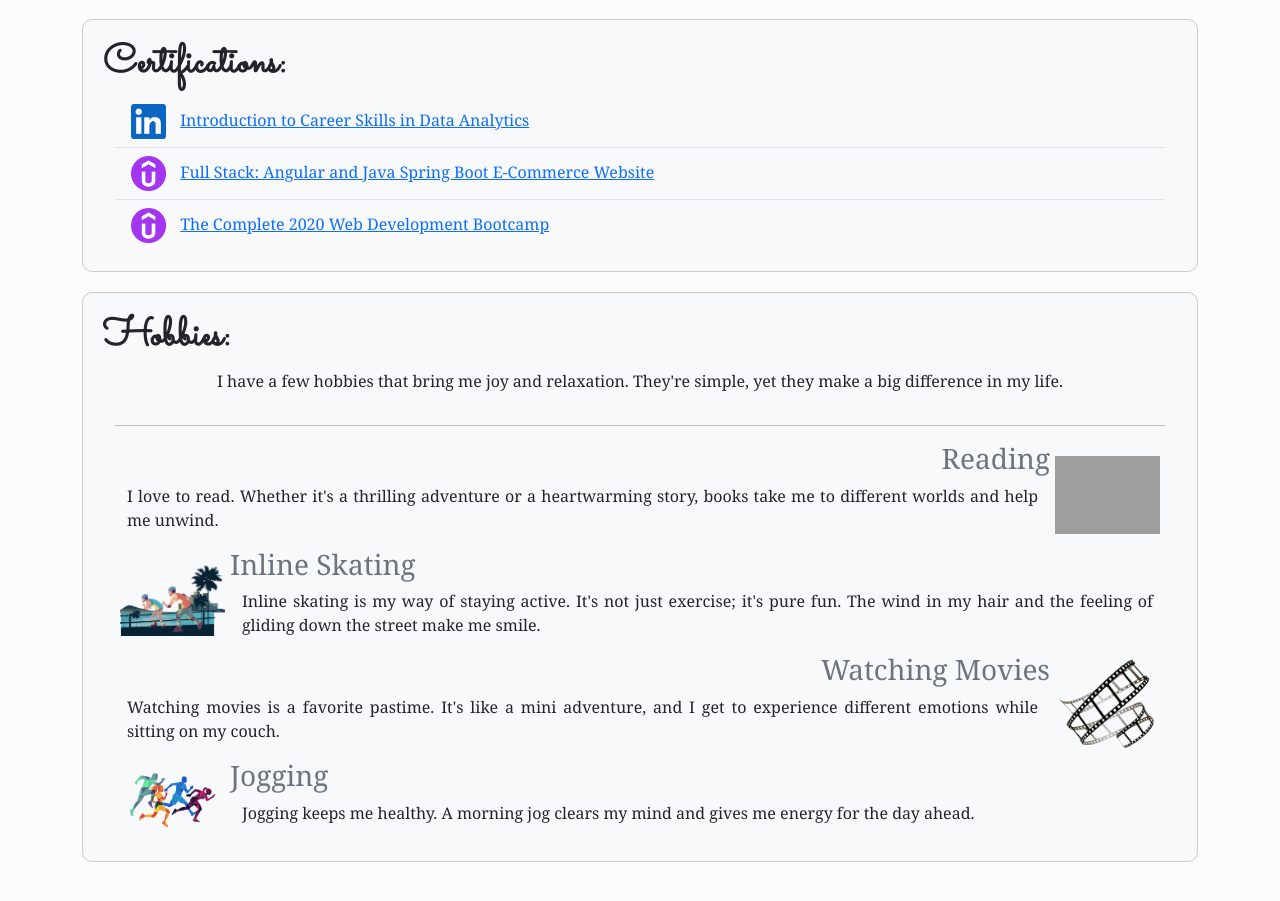
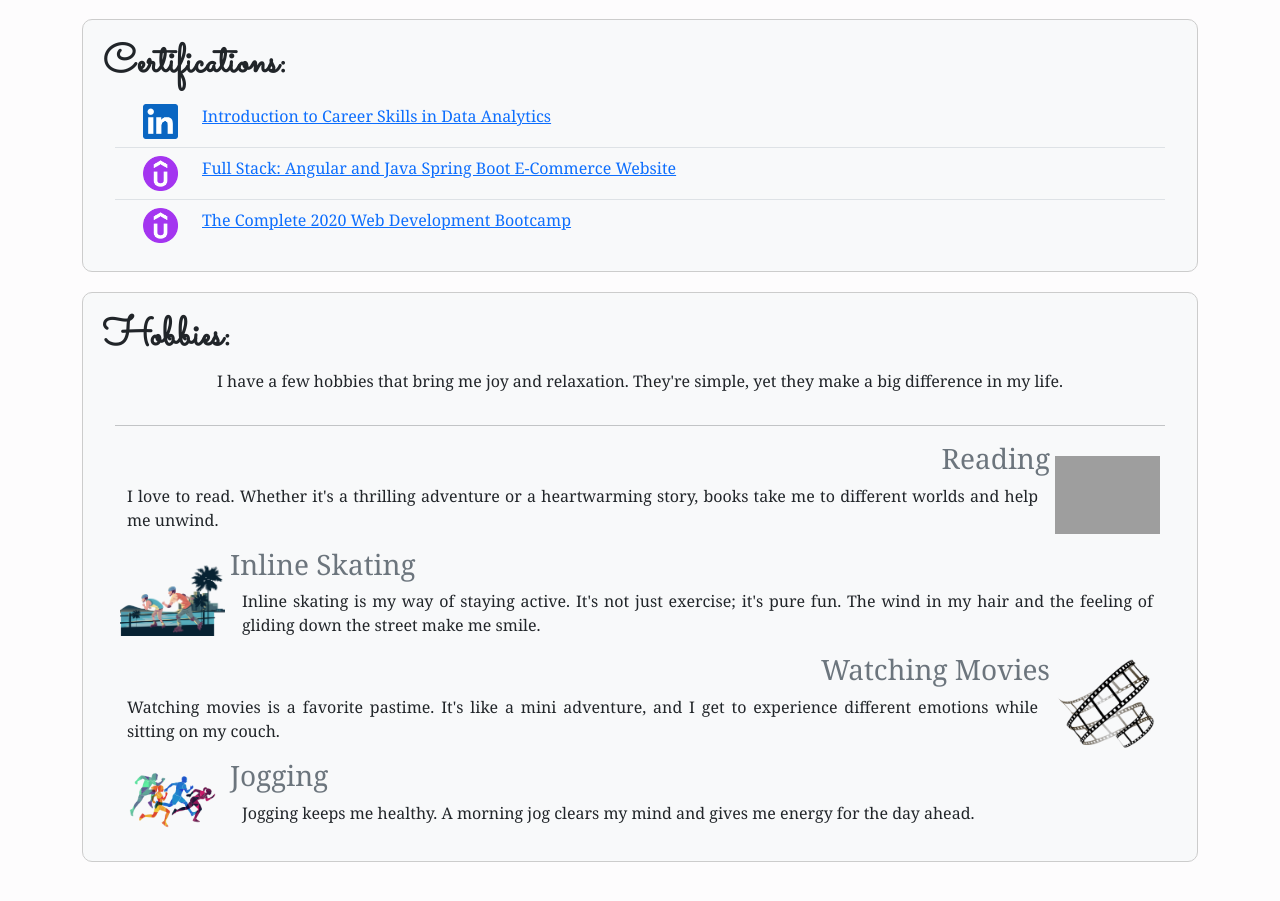
Before and after one commit to RubenGuedes/rubenguedes.github.io, a plain HTML site: page index.html in a window 1280 px wide. Shown: the part 1220-2121 px from the top of the page. Drawn offline with nearby package versions, Linux system fonts and the light colour scheme; grey boxes are pictures that could not be loaded.

Commit message:
adjust cert icons

```diff
--- a/index.html
+++ b/index.html
@@ -158,25 +158,49 @@
                 <div class="container">
                     <ul class="list-group list-group-flush">
                         <li class="list-group-item bg-body-tertiary">
+                            <div class="container">
+                                <div class="row">
+                                    <div class="col-sm-auto col-md-auto">
                                         <img src="resources/linkedin.png" alt="Logo" class="cert-logo">
+                                    </div>
+                                    <div class="col">
                                         <a href="https://www.linkedin.com/learning/certificates/cb377698404513842bc1c6ce7a7b54b74a2726116685eea7eb9c0143e9f3076a"
                                             class="link-primary">
                                             Introduction to Career Skills in Data Analytics
                                         </a>
+                                    </div>
+                                </div>
+                            </div>
                         </li>
                         <li class="list-group-item bg-body-tertiary">
+                            <div class="container">
+                                <div class="row">
+                                    <div class="col-sm-auto col-md-auto">
                                         <img src="resources/udemy.png" alt="Logo" class="cert-logo">
+                                    </div>
+                                    <div class="col">
                                         <a href="https://www.udemy.com/certificate/UC-4a298a14-3748-42c4-ab28-66aa7a24be53/"
                                             class="link-primary">
                                             Full Stack: Angular and Java Spring Boot E-Commerce Website
                                         </a>
+                                    </div>
+                                </div>
+                            </div>
                         </li>
                         <li class="list-group-item bg-body-tertiary">
+                            <div class="container">
+                                <div class="row">
+                                    <div class="col-sm-auto col-md-auto">
                                         <img src="resources/udemy.png" alt="Logo" class="cert-logo">
+                                    </div>
+                                    <div class="col">
                                         <a href="https://www.udemy.com/certificate/UC-87a480b9-abec-49a5-8eed-7dbde5067876/"
                                             class="link-primary">
                                             The Complete 2020 Web Development Bootcamp
                                         </a>
+                                    </div>
+                                </div>
+                            </div>
                         </li>
                     </ul>
                 </div>
--- a/styles.css
+++ b/styles.css
@@ -30,7 +30,6 @@ small {
 .cert-logo {
     max-height: 35px;
     width: auto;
-    margin-right: 10px;
 }
 
 .dynamic-logo {
```
Lines whose indentation alone changed are shown as unchanged.
